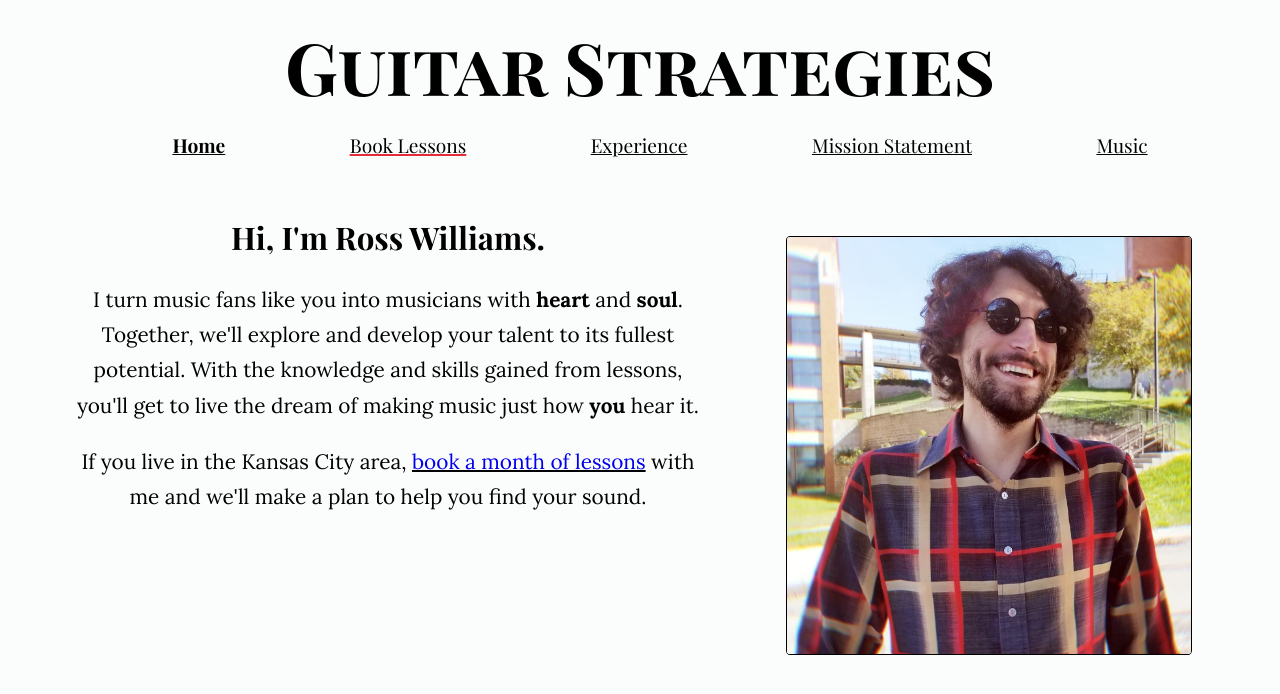
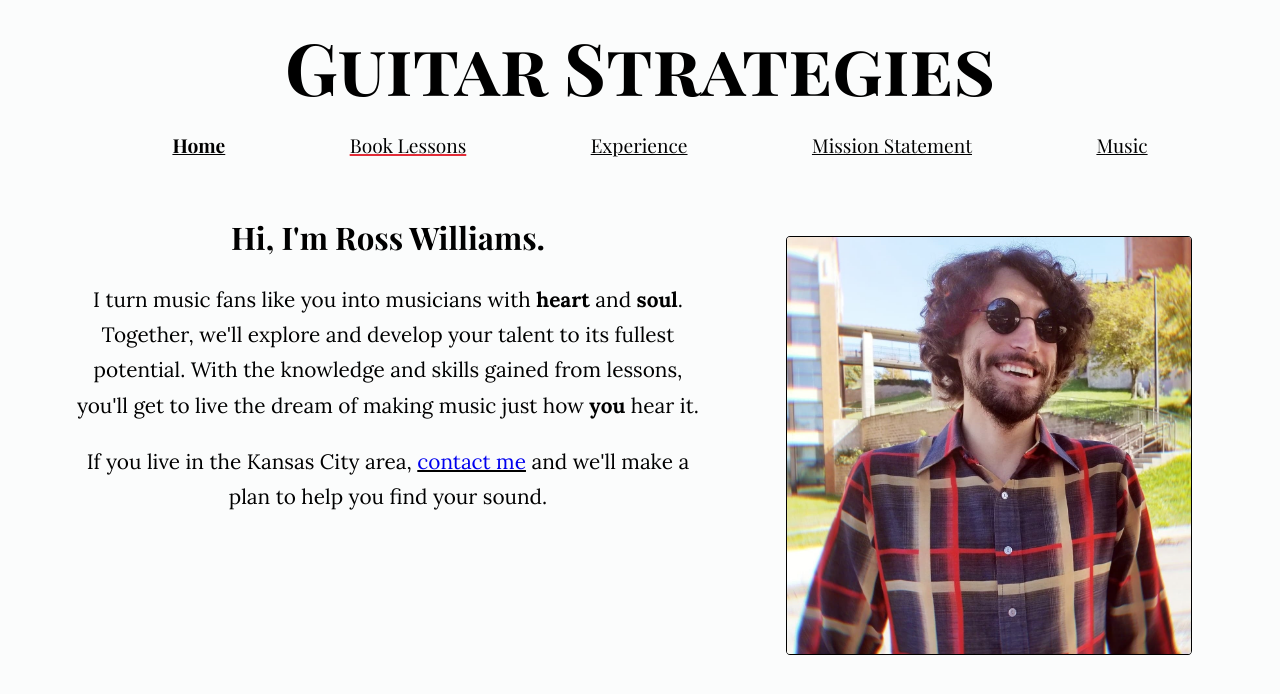
Before and after one commit to rosswilliamsdev/GuitarStrategiesReact, a React (Vite) app: page / in a window 1280 px wide. Shown: the top 694 px of the page. Built offline with nearby package versions, Linux system fonts and the light colour scheme; a web font is replaced by a local one.

Commit message:
Changed book a month a lessons to contact me on index.tsx

```diff
--- a/src/pages/Index.tsx
+++ b/src/pages/Index.tsx
@@ -22,9 +22,9 @@ const Index: React.FC = () => {
           <p>
             If you live in the Kansas City area,{" "}
             <Link className="index-book-lessons" to="/book-lessons">
-              book a month of lessons
+              contact me
             </Link>{" "}
-            with me and we'll make a plan to help you find your sound.
+            and we'll make a plan to help you find your sound.
           </p>
         </div>
       </section>
```
